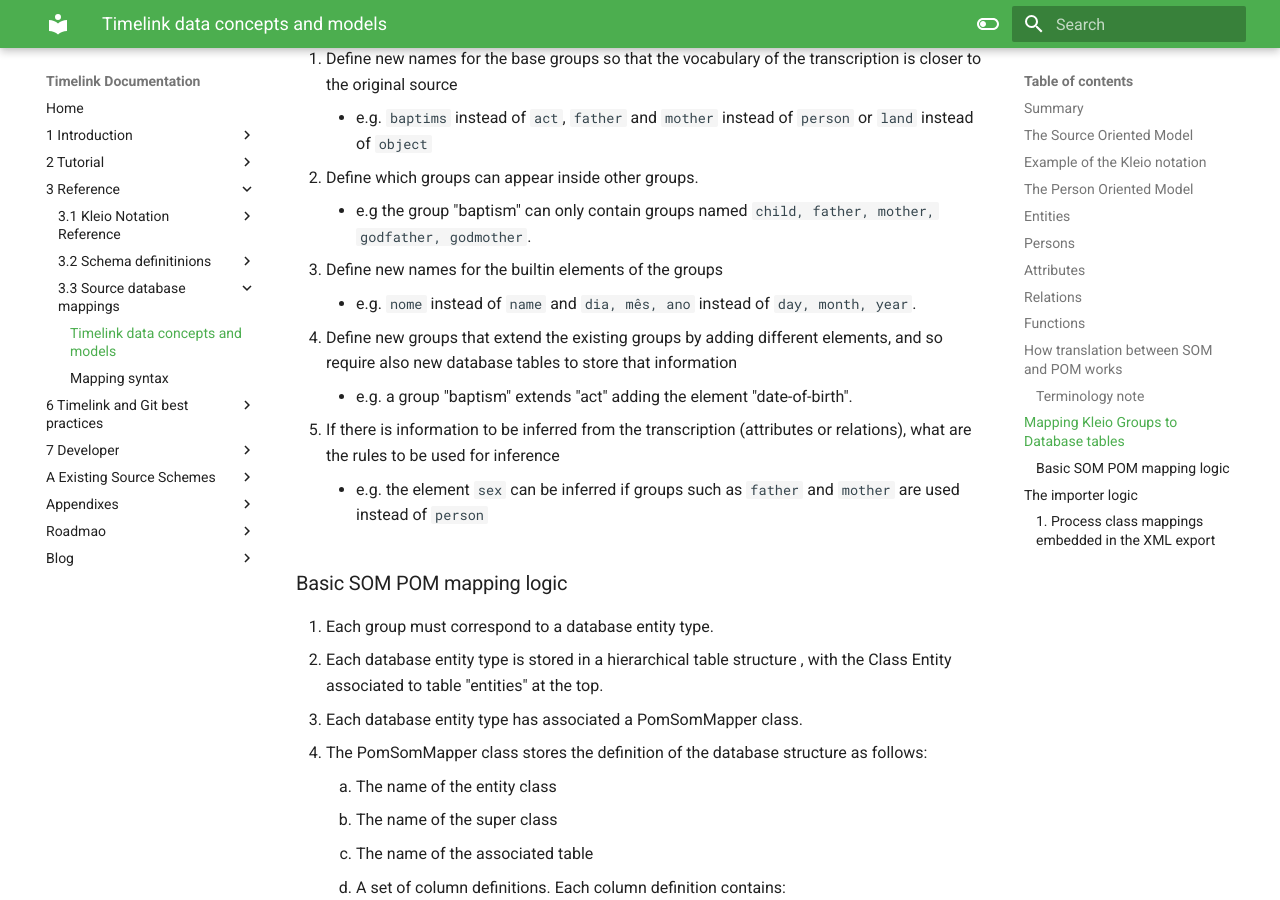
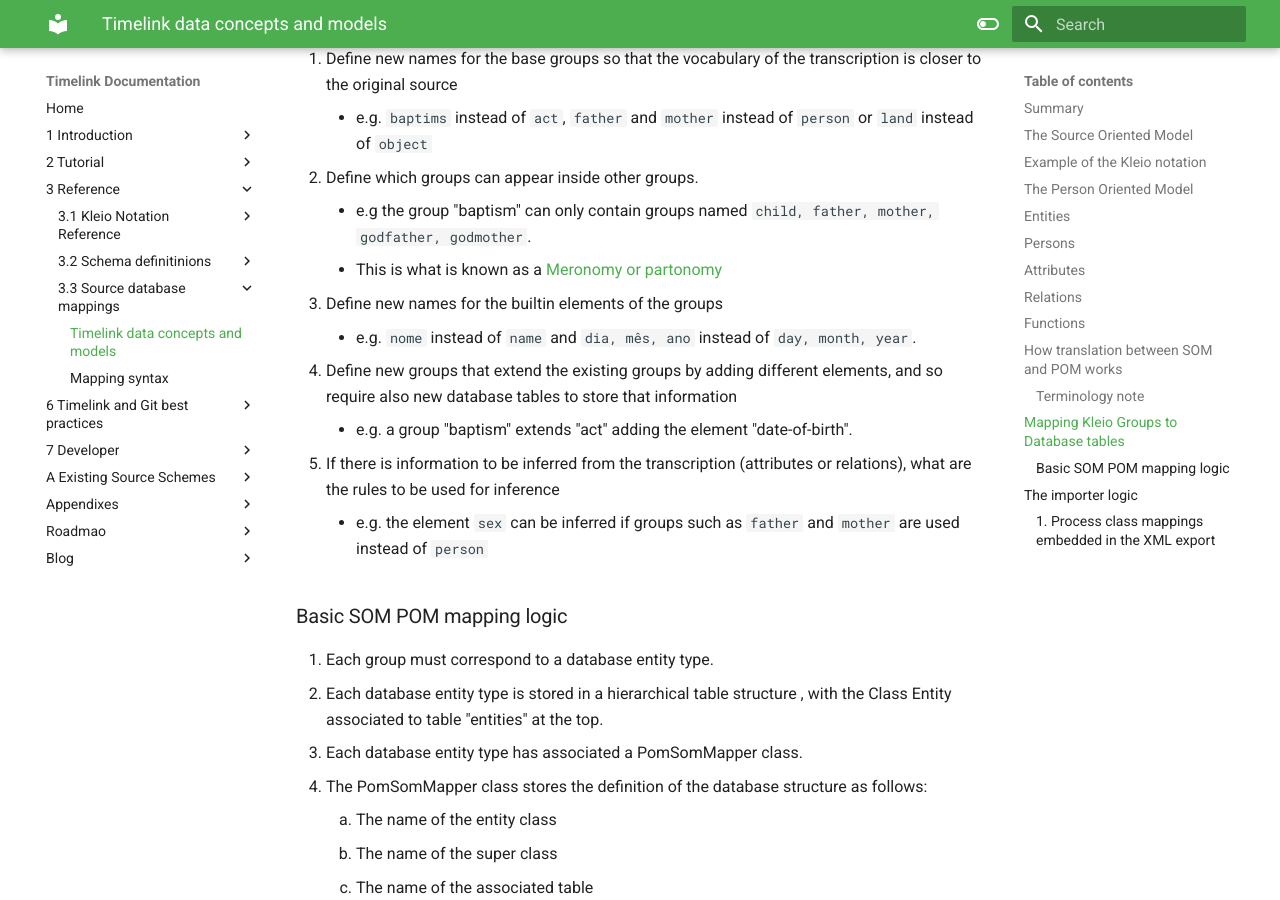
Before and after one commit to time-link/timelink-docs, an MkDocs documentation site: the page built from docs/3_Reference/3.3_Source_database_mappings/How Source-Database mappings work.md, in a window 1280 px wide and 900 px high, scrolled down 6443 px. Built offline with MkDocs 1.6.1 and Material for MkDocs 9.7.7, drawn with Linux system fonts in a browser that asks for light colours.

Commit message:
vault backup: 2025-03-30 11:53:50

```diff
--- a/docs/3_Reference/3.3_Source_database_mappings/How Source-Database mappings work.md
+++ b/docs/3_Reference/3.3_Source_database_mappings/How Source-Database mappings work.md
@@ -257,6 +257,7 @@
 	- e.g. `baptims` instead of `act`, `father` and `mother` instead of `person` or `land` instead of `object`
 2. Define which groups can appear inside other groups.
 	- e.g the group "baptism" can only contain groups named `child, father, mother, godfather, godmother`.
+	- This is what is known as a [Meronomy or partonomy](https://en.wikipedia.org/wiki/Meronomy)
 3. Define new names for the builtin elements of the groups
 	- e.g. `nome` instead of `name` and `dia, mês, ano` instead of `day, month, year`.
 4.  Define new groups that extend the existing groups by adding different elements, and so require also new database tables to store that information
```
